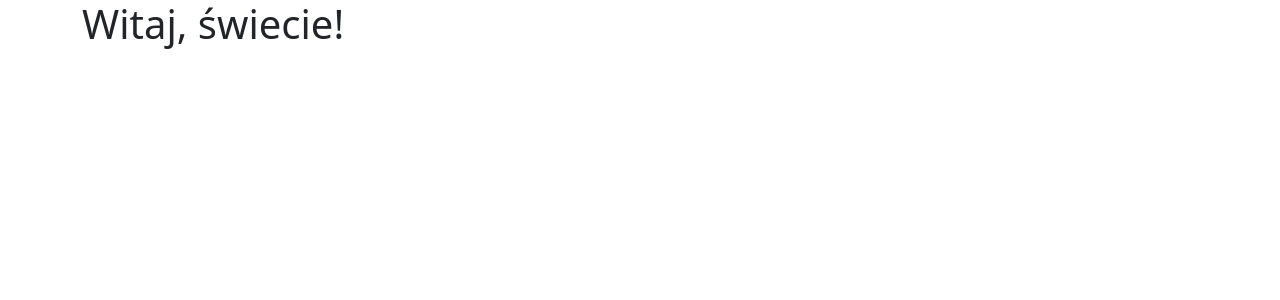
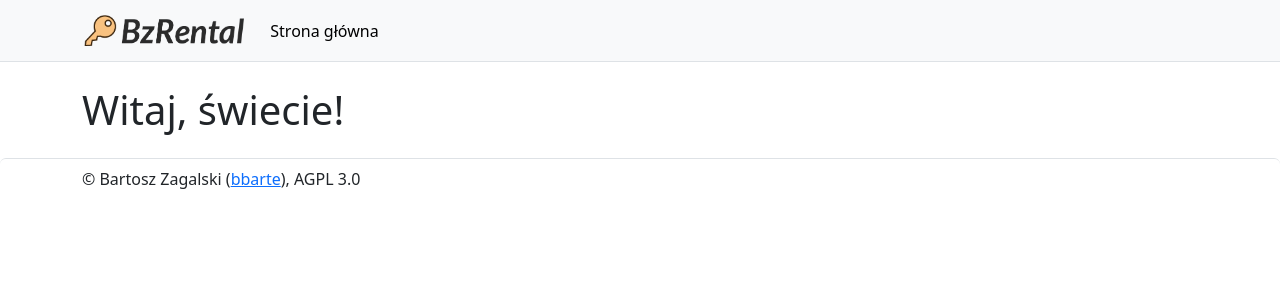
Before and after one commit to bbarte/BzRental, a React (Vite) app in the folder src/Frontend/bzrental-front/: page / in a window 1280 px wide. Shown: the top 300 px of the page. Built offline with nearby package versions, Linux system fonts and the light colour scheme.

Commit message:
Create the navbar and footer components

```diff
--- /dev/null
+++ b/src/Frontend/bzrental-front/src/Components/Layout/BzRentalFooter.tsx
@@ -0,0 +1,11 @@
+export default function BzRentalFooter() {
+    return (
+        <>
+            <div className="border-top rounded p-2 mt-4">
+                <div className="container">
+                    &copy; Bartosz Zagalski (<a href="https://github.com/bbarte" target='_blank'>bbarte</a>), AGPL 3.0
+                </div>
+            </div>
+        </>
+    )
+}
--- /dev/null
+++ b/src/Frontend/bzrental-front/src/Components/Layout/BzRentalNavbar.tsx
@@ -0,0 +1,30 @@
+import { Link, NavLink } from "react-router-dom";
+import logo from '../../assets/bzrental_logo.png';
+
+export default function BzRentalNavbar() {
+    return (
+        <>
+            <div className="navbar navbar-expand-lg bg-light border-bottom mb-4 sticky-top">
+                <div className="container">
+                    <Link to='/' className="navbar-brand">
+                        <img src={logo} alt="" height="35"/>
+                    </Link>
+
+                    <button className="navbar-toggler" type="button" data-bs-toggle="collapse" data-bs-target="#nav">
+                        <span className="navbar-toggler-icon"></span>
+                    </button>
+
+                    <div className="collapse navbar-collapse" id="nav">
+                        <ul className="navbar-nav">
+                            <li className="nav-item">
+                                <NavLink to='/' className={({ isActive }) => `nav-link ${isActive ? 'active' : ''}`}>
+                                    Strona główna
+                                </NavLink>
+                            </li>
+                        </ul>
+                    </div>
+                </div>
+            </div>
+        </>
+    );
+}
--- a/src/Frontend/bzrental-front/src/Routes/Main.tsx
+++ b/src/Frontend/bzrental-front/src/Routes/Main.tsx
@@ -1,9 +1,16 @@
+import BzRentalFooter from "../Components/Layout/BzRentalFooter";
+import BzRentalNavbar from "../Components/Layout/BzRentalNavbar";
+
 export default function Main() {
     return (
         <>
+            <BzRentalNavbar/>
+
             <div className="container">
                 <h1>Witaj, świecie!</h1>
             </div>
+
+            <BzRentalFooter/>
         </>
     )
 };
--- a/src/Frontend/bzrental-front/src/Routes/NotFound.tsx
+++ b/src/Frontend/bzrental-front/src/Routes/NotFound.tsx
@@ -1,8 +1,12 @@
 import { Link } from "react-router-dom";
+import BzRentalFooter from "../Components/Layout/BzRentalFooter";
+import BzRentalNavbar from "../Components/Layout/BzRentalNavbar";
 
 export default function NotFound() {
     return (
         <>
+            <BzRentalNavbar/>
+
             <div className="container">
                 <div className="w-50 mx-auto bg-warning-subtle p-4 my-5 rounded border border-warning shadow-sm">
                     <h1>404</h1>
@@ -13,13 +17,9 @@ export default function NotFound() {
                         <Link to='/' className="btn btn-outline-dark">Wróć do strony glównej</Link>
                     </p>
                 </div>
+            </div>
 
-                <p className="mx-auto w-50">
-                    BzRental
-                    <br />
-                    <b>&copy; Bartosz Zagalski</b>
-                </p>
-            </div>
+            <BzRentalFooter/>
         </>
     )
 }
```
